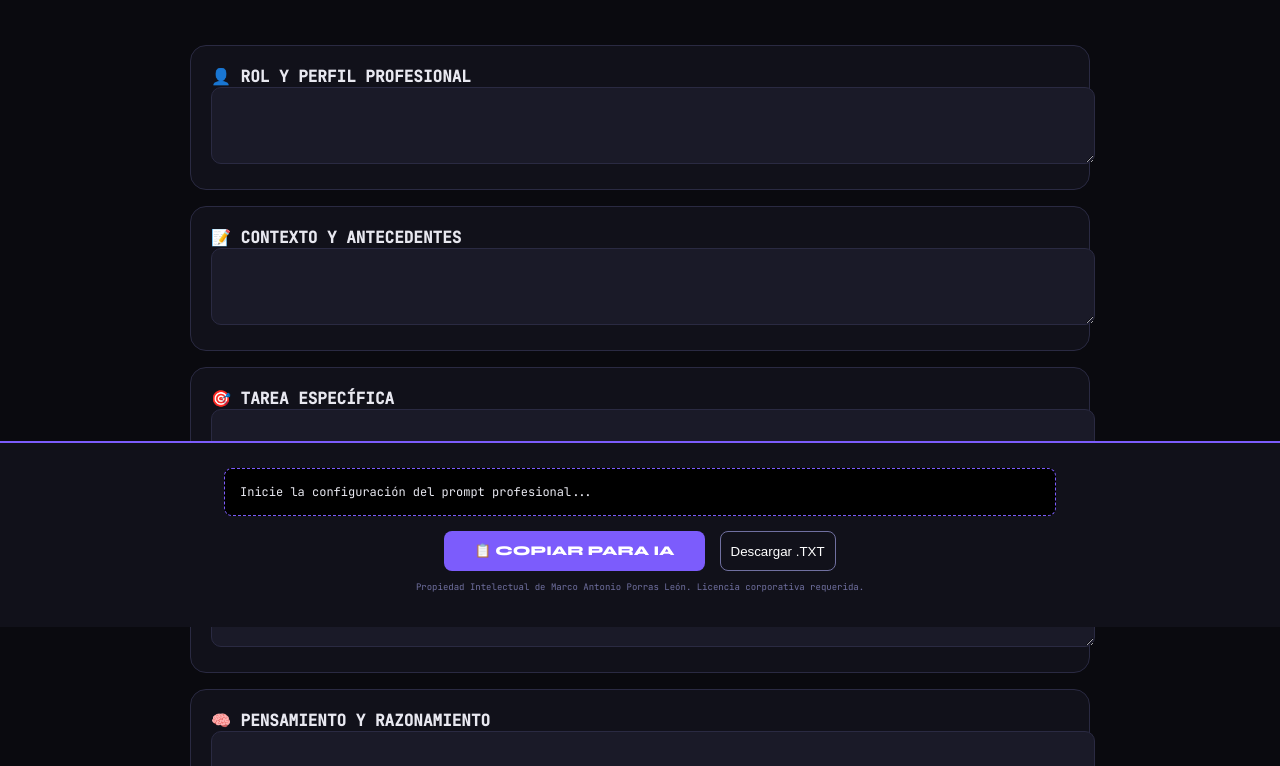
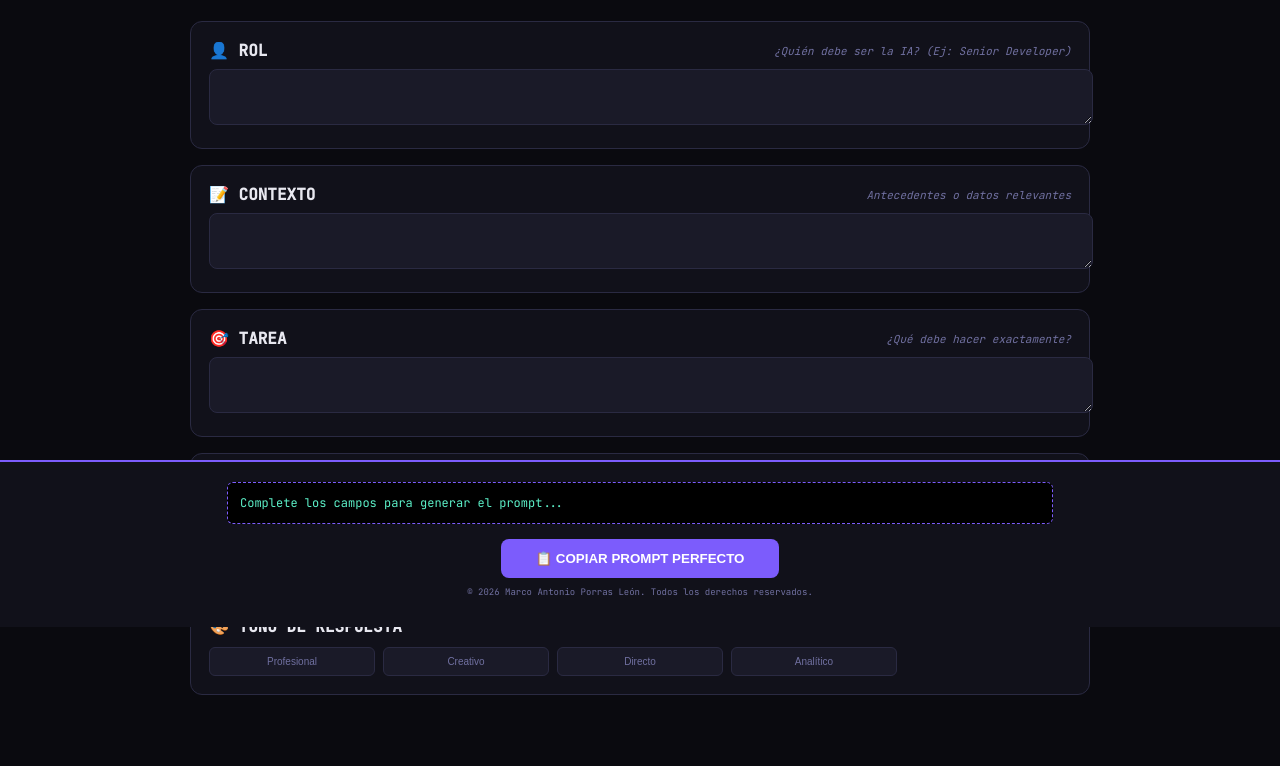
Before and after one commit to MARKOP007/SCRIPT-PROMT-BUILDER, a plain HTML site: page index.html in a window 1280 px wide. Shown: the part 173-939 px from the top of the page. Drawn offline with Linux system fonts and the light colour scheme.

Commit message:
Update index.html

```diff
--- a/index.html
+++ b/index.html
@@ -6,40 +6,54 @@
 <title>PromptForge PRO — Marco Porras</title>
 <link href="https://fonts.googleapis.com/css2?family=Syne:wght@400;600;700;800&family=JetBrains+Mono:wght@300;400;500&display=swap" rel="stylesheet">
 <style>
-  /* Mantenemos tu estética corporativa original */
   :root { --bg: #0a0a0f; --surface: #11111a; --surface2: #1a1a28; --border: #2a2a42; --accent: #7c5cfc; --accent2: #fc5c7d; --accent3: #5cf0c8; --text: #e8e8f0; --muted: #7070a0; }
-  body { font-family: 'JetBrains Mono', monospace; background: var(--bg); color: var(--text); min-height: 100vh; overflow-x: hidden; margin: 0; }
-  .container { position: relative; z-index: 1; max-width: 900px; margin: 0 auto; padding: 40px 24px 150px; }
-  header { text-align: center; margin-bottom: 48px; }
-  .logo { font-family: 'Syne', sans-serif; font-size: 13px; font-weight: 600; letter-spacing: 4px; text-transform: uppercase; color: var(--accent); margin-bottom: 16px; }
-  h1 { font-family: 'Syne', sans-serif; font-size: 3.2rem; font-weight: 800; background: linear-gradient(135deg, #fff, var(--accent)); -webkit-background-clip: text; -webkit-text-fill-color: transparent; margin: 0; }
-  .section { background: var(--surface); border: 1px solid var(--border); border-radius: 16px; margin-bottom: 16px; padding: 20px; transition: 0.3s; }
-  .section:focus-within { border-color: var(--accent); box-shadow: 0 0 20px rgba(124, 92, 252, 0.2); }
-  textarea { width: 100%; background: var(--surface2); border: 1px solid var(--border); border-radius: 10px; color: var(--text); padding: 12px; font-family: 'JetBrains Mono'; font-size: 13px; outline: none; }
-  .grid { display: grid; grid-template-columns: repeat(auto-fill, minmax(150px, 1fr)); gap: 10px; margin-top: 10px; }
-  .btn-opt { background: var(--surface2); border: 1px solid var(--border); color: var(--muted); padding: 8px; border-radius: 8px; cursor: pointer; font-size: 11px; transition: 0.2s; }
+  body { font-family: 'JetBrains Mono', monospace; background: var(--bg); color: var(--text); min-height: 100vh; margin: 0; }
+  .container { max-width: 900px; margin: 0 auto; padding: 40px 24px 180px; }
+  header { text-align: center; margin-bottom: 40px; }
+  .logo { font-size: 11px; letter-spacing: 3px; color: var(--accent); margin-bottom: 10px; text-transform: uppercase; }
+  h1 { font-family: 'Syne', sans-serif; font-size: 2.8rem; background: linear-gradient(135deg, #fff, var(--accent)); -webkit-background-clip: text; -webkit-text-fill-color: transparent; margin: 0; }
+  .section { background: var(--surface); border: 1px solid var(--border); border-radius: 12px; margin-bottom: 16px; padding: 18px; }
+  .label-group { display: flex; justify-content: space-between; align-items: center; margin-bottom: 8px; }
+  .desc-gris { font-size: 11px; color: var(--muted); font-style: italic; }
+  textarea { width: 100%; background: var(--surface2); border: 1px solid var(--border); border-radius: 8px; color: var(--text); padding: 10px; font-family: 'JetBrains Mono'; font-size: 13px; outline: none; resize: vertical; }
+  textarea:focus { border-color: var(--accent); }
+  .grid { display: grid; grid-template-columns: repeat(auto-fill, minmax(140px, 1fr)); gap: 8px; margin-top: 10px; }
+  .btn-opt { background: var(--surface2); border: 1px solid var(--border); color: var(--muted); padding: 8px; border-radius: 6px; cursor: pointer; font-size: 10px; }
   .btn-opt.selected { border-color: var(--accent); color: var(--accent); background: rgba(124,92,252,0.1); }
-  .output-panel { position: fixed; bottom: 0; left: 0; right: 0; background: var(--surface); border-top: 2px solid var(--accent); padding: 25px; z-index: 1000; display: flex; flex-direction: column; align-items: center; }
-  #outputText { width: 100%; max-width: 800px; background: #000; padding: 15px; border-radius: 8px; font-size: 12px; max-height: 100px; overflow-y: auto; white-space: pre-wrap; margin-bottom: 15px; border: 1px dashed var(--accent); }
-  .actions { display: flex; gap: 15px; }
-  .btn-main { background: var(--accent); color: white; border: none; padding: 12px 30px; border-radius: 8px; cursor: pointer; font-weight: 800; font-family: 'Syne'; text-transform: uppercase; }
-  .legal-disclaimer { font-size: 9px; color: var(--muted); margin-top: 10px; }
+  .output-panel { position: fixed; bottom: 0; left: 0; right: 0; background: var(--surface); border-top: 2px solid var(--accent); padding: 20px; z-index: 1000; text-align: center; }
+  #outputText { width: 100%; max-width: 800px; background: #000; padding: 12px; border-radius: 6px; font-size: 12px; max-height: 80px; overflow-y: auto; margin: 0 auto 15px; border: 1px dashed var(--accent); color: var(--accent3); white-space: pre-wrap; text-align: left; }
+  .btn-main { background: var(--accent); color: white; border: none; padding: 12px 35px; border-radius: 8px; cursor: pointer; font-weight: 800; text-transform: uppercase; }
+  .legal { font-size: 9px; color: var(--muted); margin-top: 8px; }
 </style>
 </head>
 <body>
 
 <div class="container">
   <header>
-    <div class="logo">Enterprise Solutions</div>
+    <div class="logo">Propiedad Intelectual Privada</div>
     <h1>PromptForge PRO</h1>
     <p>Framework de Ingeniería de Prompts — v1.0</p>
   </header>
 
-  <div class="section"><strong>👤 ROL Y PERFIL PROFESIONAL</strong><textarea id="rol" rows="3" oninput="u()"></textarea></div>
-  <div class="section"><strong>📝 CONTEXTO Y ANTECEDENTES</strong><textarea id="contexto" rows="3" oninput="u()"></textarea></div>
-  <div class="section"><strong>🎯 TAREA ESPECÍFICA</strong><textarea id="tarea" rows="3" oninput="u()"></textarea></div>
-  <div class="section"><strong>🚫 RESTRICCIONES Y LÍMITES</strong><textarea id="restricciones" rows="3" oninput="u()"></textarea></div>
-  <div class="section"><strong>🧠 PENSAMIENTO Y RAZONAMIENTO</strong><textarea id="razonamiento" rows="2" oninput="u()"></textarea></div>
+  <div class="section">
+    <div class="label-group"><strong>👤 ROL</strong> <span class="desc-gris">¿Quién debe ser la IA? (Ej: Senior Developer)</span></div>
+    <textarea id="rol" rows="2" oninput="u()"></textarea>
+  </div>
+
+  <div class="section">
+    <div class="label-group"><strong>📝 CONTEXTO</strong> <span class="desc-gris">Antecedentes o datos relevantes</span></div>
+    <textarea id="contexto" rows="2" oninput="u()"></textarea>
+  </div>
+
+  <div class="section">
+    <div class="label-group"><strong>🎯 TAREA</strong> <span class="desc-gris">¿Qué debe hacer exactamente?</span></div>
+    <textarea id="tarea" rows="2" oninput="u()"></textarea>
+  </div>
+
+  <div class="section">
+    <div class="label-group"><strong>🚫 RESTRICCIONES</strong> <span class="desc-gris">Lo que NO debe incluir o límites</span></div>
+    <textarea id="restricciones" rows="2" oninput="u()"></textarea>
+  </div>
 
   <div class="section">
     <strong>🎨 TONO DE RESPUESTA</strong>
@@ -53,19 +67,14 @@
 </div>
 
 <div class="output-panel">
-  <div id="outputText">Inicie la configuración del prompt profesional...</div>
-  <div class="actions">
-    <button class="btn-main" onclick="cp()">📋 Copiar para IA</button>
-    <button onclick="ex()" style="background:transparent; border:1px solid var(--muted); color:white; cursor:pointer; padding:10px; border-radius:8px;">Descargar .TXT</button>
-  </div>
-  <p class="legal-disclaimer">Propiedad Intelectual de Marco Antonio Porras León. Licencia corporativa requerida.</p>
+  <div id="outputText">Complete los campos para generar el prompt...</div>
+  <button class="btn-main" onclick="cp()">📋 Copiar Prompt Perfecto</button>
+  <p class="legal">© 2026 Marco Antonio Porras León. Todos los derechos reservados.</p>
 </div>
 
 <script>
-/** * ALGORITMO PROPIETARIO - PROTEGIDO POR LEY DE DERECHOS DE AUTOR
- * MARCO ANTONIO PORRAS LEÓN
- */
-let _ts=[];const _i=['rol','contexto','tarea','restricciones','razonamiento'];function t(e,v){e.classList.toggle('selected');if(_ts.includes(v)){_ts=_ts.filter(x=>x!==v)}else{_ts.push(v)}u()}function u(){let p='';const d=_i.reduce((a,c)=>{a[c]=document.getElementById(c).value;return a},{});if(d.rol)p+=`## ROL PROFESIONAL\n${d.rol}\n\n`;if(d.contexto)p+=`## CONTEXTO\n${d.contexto}\n\n`;if(d.tarea)p+=`## OBJETIVO\n${d.tarea}\n\n`;if(_ts.length>0)p+=`## TONO REQUERIDO\n${_ts.join(', ')}\n\n`;if(d.restricciones)p+=`## LIMITACIONES\n${d.restricciones}\n\n`;if(d.razonamiento)p+=`## PROCESO DE RAZONAMIENTO\n${d.razonamiento}\n\n`;document.getElementById('outputText').textContent=p||'Inicie la configuración...'}function cp(){const x=document.getElementById('outputText').textContent;navigator.clipboard.writeText(x);alert("Prompt Corporativo Copiado.\nAutor: Marco Porras");}function ex(){const x=document.getElementById('outputText').textContent;if(!x)return;const b=new Blob([x],{type:'text/plain'});const a=document.createElement('a');a.href=URL.createObjectURL(b);a.download='prompt-pro.txt';a.click();}
+/** * ALGORITMO OFUSCADO - MARCO ANTONIO PORRAS LEÓN */
+let _ts=[];const _i=['rol','contexto','tarea','restricciones'];function t(e,v){e.classList.toggle('selected');if(_ts.includes(v)){_ts=_ts.filter(x=>x!==v)}else{_ts.push(v)}u()}function u(){let p='';const d=_i.reduce((a,c)=>{a[c]=document.getElementById(c).value;return a},{});if(d.rol)p+=`## ROL\n${d.rol}\n\n`;if(d.contexto)p+=`## CONTEXTO\n${d.contexto}\n\n`;if(d.tarea)p+=`## TAREA\n${d.tarea}\n\n`;if(_ts.length>0)p+=`## TONO\n${_ts.join(', ')}\n\n`;if(d.restricciones)p+=`## RESTRICCIONES\n${d.restricciones}\n\n`;document.getElementById('outputText').textContent=p||'Complete los campos...'}function cp(){const x=document.getElementById('outputText').textContent;navigator.clipboard.writeText(x);alert("Copiado. Propiedad de Marco Porras.");}
 </script>
 
 </body>
```
